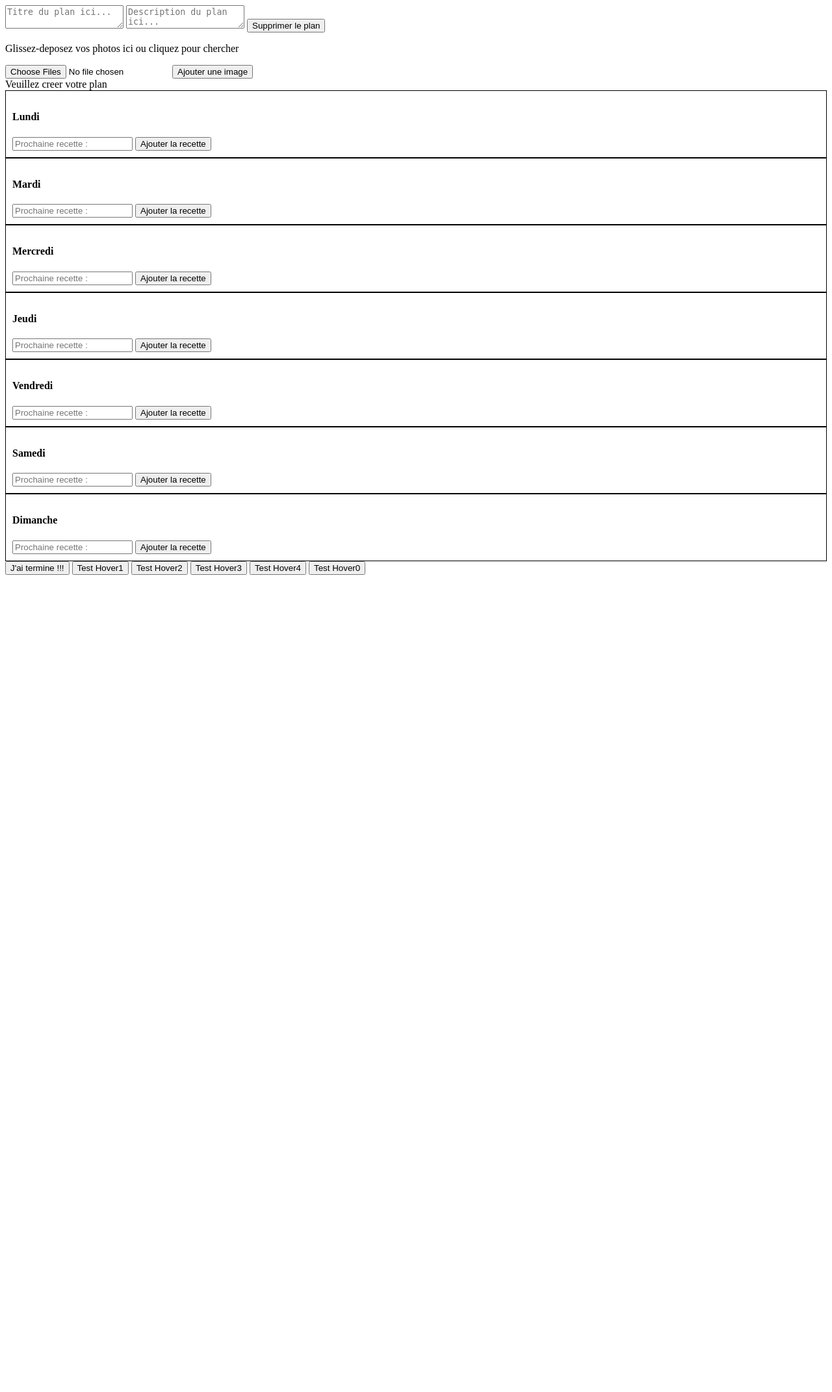
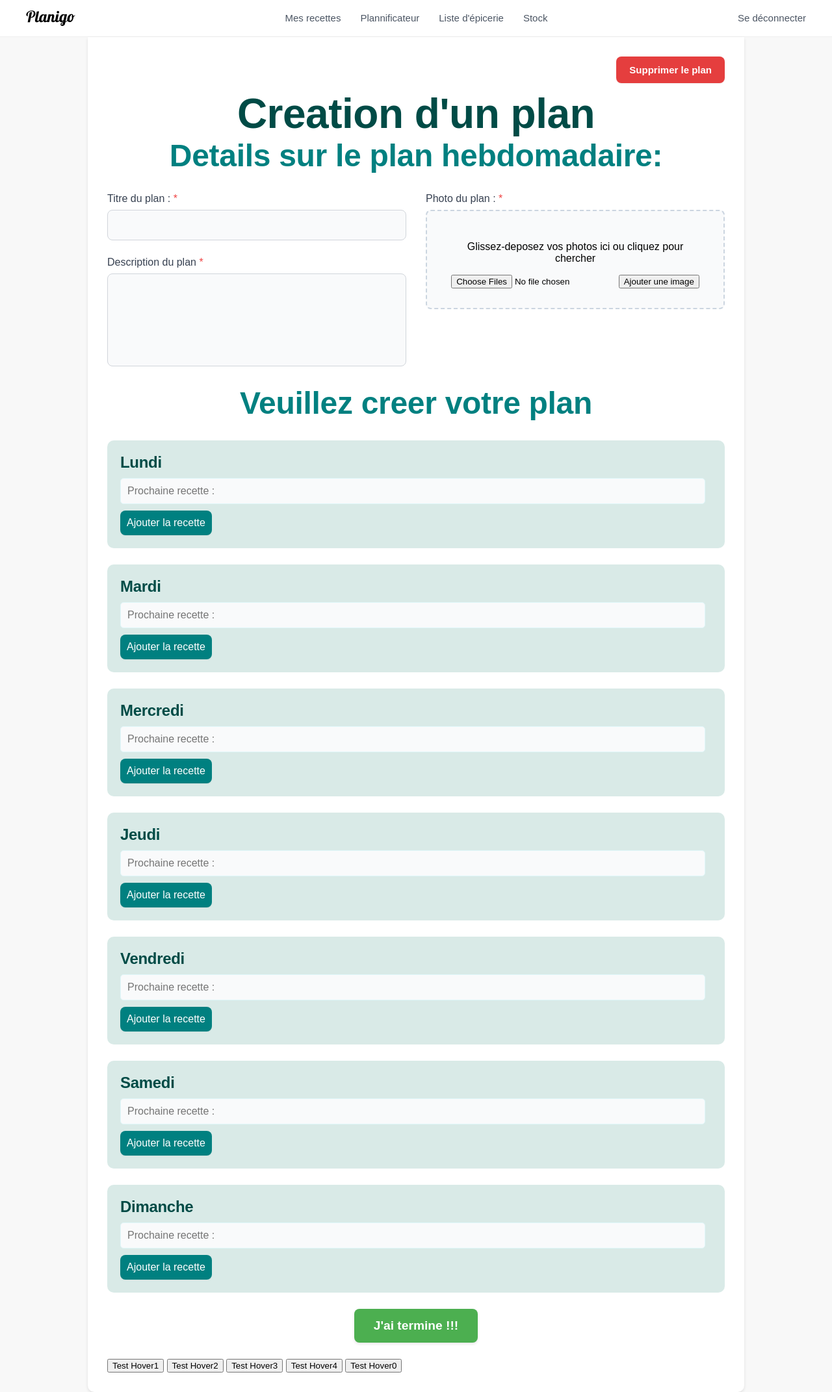
Before and after one commit to yan32323/H2025_TCH099_02_C1, a PHP site: page /creationPlan.html in a window 1280 px wide. Shown: the whole page at 65% size. Before the commit the page ends 885 px from the top, so only its background shows below. Run offline with PHP 8.4, Linux system fonts and the light colour scheme.

Commit message:
html css des instructions dans la creation de recette

```diff
--- a/assets/styles/styles-creation-recettes.css
+++ b/assets/styles/styles-creation-recettes.css
@@ -2,7 +2,7 @@
 body {
     margin: 0;
     font-family: sans-serif;
-    background-color: #fff;
+    background-color: #f8f8f8;
   }
 
   header {
@@ -77,9 +77,13 @@ body {
   .content-container {
       max-width: 950px;
       margin: 30px auto;
+      margin-top:0px;
+      margin-bottom:0px;
       padding: 30px;
-      border-radius: 10px;
-      background-color: transparent;
+      border-bottom-right-radius: 10px;
+      border-bottom-left-radius: 10px;
+      background-color: white;
+      box-shadow: 0 2px 4px rgba(0, 0, 0, 0.1);
   }
 
 
@@ -118,6 +117,16 @@ body {
     font-weight: bold;
     font-size:48px;
     letter-spacing: -0.3px;
+}
+
+h4{
+  color: #004B46;
+  text-align: left;
+  font-size: 1.5em;
+  margin-top: 0;
+  margin-bottom: 10px;
+  font-weight: bold;
+  letter-spacing: -0.3px;
 }
   .delete-recipe-button {
     display:flex;
@@ -453,28 +398,8 @@ body {
     padding: 10px;
     border: 1px solid #e0f7fa;
     border-radius: 5px;
-    background-color: white;
     font-size: 1em;
     box-sizing: border-box;
-  }
-
-  .remove-item-button {
-    background: none;
-    border: none;
-    color: #e53e3e;
-    font-size: 1.2em;
-    cursor: pointer;
-    padding: 5px;
-    border-radius: 5px;
-    display: flex;
-    align-items: center;
-    justify-content: center;
-    width: 25px;
-    height: 25px;
-  }
-
-  .remove-item-button:hover {
-    background-color: #f8bbd0;
   }
 
 
@@ -491,8 +416,20 @@ body {
     box-shadow: 0 1px 2px rgba(0, 0, 0, 0.05);
   }
 
+  .add-recipe-button{
+    background-color: #008080;
+    color: white;
+    border: none;
+    padding: 10px 10px;
+    border-radius: 8px;
+    cursor: pointer;
+    font-weight: 500;
+    font-size: 1em;
+    box-shadow: 0 1px 2px rgba(0, 0, 0, 0.05);
+  }
+
   .add-ingredient-button:hover,
-  .add-instruction-button:hover {
+  .add-instruction-button:hover, .add-recipe-button:hover {
     background-color: #006666;
   }
 
@@ -538,9 +475,137 @@ body {
     }
 }
 
+.groupe_ingredient {
+  display: grid;
+  grid-template-columns: 1fr 1fr 8fr 1fr;
+  align-content:space-around;
+  gap: 20px;
+  height: 3em;
+  margin-bottom: 10px;
+  padding: 10px;
+  border: 1px solid #d1d5db;
+  border-radius: 8px;
+  font-size: 1.1em;
+  box-sizing: border-box;
+  color: #4a5568;
+  background-color: #f9fafb;
+  align-content: center;
+  gap: 8px;
+  font-family: Arial, sans-serif;
+}
+
+.ingredients-section .selecteur1{
+  background-color: #f9fafb ;
+}
+.groupe_ingredient p .nom_ingredient {
+  /* flex: 8; Encore plus de place pour le nom */
+  text-align: center;
+}
+
+
+
+.groupe_ingredient input.zone_ingredient {
+  /* flex: 1; Réduction maximale du champ input */
+  background: none;
+  border: none;
+  text-align: right;
+
+}
+
+.groupe_ingredient input.zone_ingredient::placeholder {
+  font-family: Arial, sans-serif;
+  font-size: 1.1em;
+}
+
+.groupe_ingredient p .mesure_ingredient {
+  /* flex: 2; */
+  text-align: center;
+}
+
+.groupe_ingredient input .zone_ingredient:focus {
+  outline: none;
+  border-color: #999;
+  box-shadow: none;
+}
+
+.remove-item-button {
+  background: none;
+  border: none;
+  color: #e53e3e;
+  font-size: 1em;
+  cursor: pointer;
+  border-radius: 5px;
+  display: flex;
+  align-items: center;
+  justify-content: center;
+  /* flex: 0.5; /* Encore moins de place pour le bouton */
+  padding: 2px;
+}
+
+.remove-item-button:hover {
+  background-color: #f8bbd0;
+}
 
 @media (min-width: 601px) {
     .header-mobile {
         display: none;
     }
 }
+.difficulty-group fieldset {
+  border: 1px solid #cbd5e0; /* Light border for the fieldset */
+  padding: 10px; /* Add padding around the radio button options */
+  background-color: #f5faff; /* A light background color for the container */
+  border-radius: 10px; /* Give rounded corners to the container */
+  display: flex; /* Ensure fieldset behaves correctly with gap */
+  justify-content: space-around; /* Distribute space evenly between options */
+}
+
+.difficulty-group .difficulty-options {
+  display: flex; /* Arrange radio buttons and labels in a row */
+  gap: 20px; /* Increased gap value to create more space between options */
+  align-items: center; /* Vertically align radio buttons and labels */
+  width: 100%; /* Ensure options are spaced across the full width */
+  justify-content: space-between; /* Distribute space between items */
+  padding: 0 20px; /* Add some padding on the left and right */
+}
+
+.difficulty-group .difficulty-options label {
+  display: flex; /* Use flexbox to align items inside label */
+  align-items: center; /* Vertically align within the label */
+  font-weight: bold; /* Make the labels bold */
+  color: #2d3748; /* Darker color for labels */
+  cursor: pointer; /* Make labels clickable */
+  margin-bottom: 0;
+  text-align: center; /* Center the text within its space */
+
+}
+
+.difficulty-group .difficulty-options input[type="radio"] {
+  appearance: none; /* Remove default radio button styling */
+  -webkit-appearance: none; /* For Safari */
+  -moz-appearance: none; /* For Firefox */
+  width: 20px; /* Set the width of the custom radio button */
+  height: 20px; /* Set the height of the custom radio button */
+  border: 2px solid #94a3b8; /* Border for the radio button */
+  border-radius: 50%; /* Make it a circle */
+  margin-right: 0px; /* Spacing between radio button and label text */
+  cursor: pointer;
+  position: relative; /* For positioning the "checked" indicator */
+}
+
+.difficulty-group .difficulty-options input[type="radio"]:checked::before {
+  content: ''; /* Create a pseudo-element to act as the "check" */
+  position: absolute;
+  top: 50%;
+  left: 50%;
+  transform: translate(-50%, -50%); /* Center the "check" inside the radio button */
+  width: 12px; /* Size of the inner "check" circle */
+  height: 12px;
+  border-radius: 50%; /* Make the "check" a circle */
+  display: block; /* Make the "check" visible */
+}
+
+/* Optional: Hover effect for labels */
+.difficulty-options label:hover input[type="radio"] {
+  border-color: #64748b; /* Slightly darker border on hover */
+}
--- a/creationPlan.html
+++ b/creationPlan.html
@@ -5,29 +5,70 @@
     <meta name="viewport" content="width=device-width, initial-scale=1.0">
     <title>Document</title>
     <script src="./assets/js/creationPlan.js"></script>
+    <link rel="stylesheet" href="assets/styles/styles-creation-recettes.css" />
 </head>
 <body>
-    <main id="contenu-principal">
-        <form id="form-plan">
-          <textarea
-            id="titre-plan"
-            placeholder="Titre du plan ici..."
-            required
-          ></textarea>
-          <textarea
-            id="description-plan"
-            placeholder="Description du plan ici..."
-            required
-          ></textarea>
+  <header>
+    <div class="hautdepage">
+
+      <div class="logo">
+        <a href="/"> <img src="assets/image/logo.png" alt="Planigo Logo"></a>
+      </div>
+      <div class="nav-wrapper">
+        <nav>
+          <ul>
+            <li><a href="accueil-recette.html">Mes recettes</a></li>
+            <li><a href="#">Plannificateur</a></li>
+            <li><a href="#">Liste d'épicerie</a></li>
+            <li><a href="stockage.html">Stock</a></li>
+          </ul>
+        </nav>
+      </div>
+      <div class="logout-link">
+        <a href="index.html" class="nav-item" id="logoutButton"
+        >Se déconnecter</a>
+      </div>
+    </div>
+  </header>
+    <main class = "content-container" id="contenu-principal">
+        <form class = "recipe-form" id="form-plan">
+
           <button
             id="btn-suppression-plan"
             type="submit"
-            class="send-button"
+            class="send-button delete-recipe-button"
           >
             Supprimer le plan
           </button>
-          <div id="zone-images"></div>
-          <div id="nouvelles-images-recette"><p>Glissez-deposez vos photos ici ou cliquez pour chercher</p>
+          <div class = titre>
+            <h1>Creation d'un plan</h1>
+            <h2>Details sur le plan hebdomadaire:</h2>
+          </div>
+
+          <div class="form-columns">
+            <div class="left-column">
+              <div class="form-group">
+                <label for="titre-recette">Titre du plan : <span class="required">*</span></label>
+          <input
+            type="text"
+            id="titre-plan"
+            required
+          ></input>
+        </div>
+        <div class="form-group">
+          <label for="description-recette">Description du plan <span class="required">*</span></label>
+          <textarea
+            id="description-plan"
+            required
+          ></textarea>
+        </div>
+        </div>
+
+        <div class="right-column ">
+          <div id="zone-images" class = "form-group file-upload-group">
+            <label for="prochaine-image">Photo du plan : <span class="required">*</span></label>
+          <div class = "file-upload-box" id="nouvelles-images-recette" >
+            <p>Glissez-deposez vos photos ici ou cliquez pour chercher</p>
             <input
               type="file"
               class="image-recette"
@@ -44,119 +85,155 @@
           >
             Ajouter une image
           </button>
+          </div>
+          </div>
         </div>
         </div>
-          <label for="message">Veuillez creer votre plan</label>
-          <div id="zone-recettes-lundi" style=" border: 1px solid black; padding: 10px;">
+
+
+         <label class= "titre-plan" for="message"><h2>Veuillez creer votre plan</h2></label>
+         <div class="plan-container">
+          <div class= "ingredients-section" id="zone-recettes-lundi">
             <h4>Lundi</h4>
             <div id="affichage-recettes-lundi"></div>
+            <div class="ingredient-item">
+              <div class="ingredient-input">
+
             <input id="prochaine-recette-lundi" type="text" placeholder="Prochaine recette : " class="selecteur1" list="liste-recette-lundi"/>
             <datalist id="liste-recette-lundi">
             </datalist>
+            </div>
+            </div>
           <button
             id="btn-creation-plan-recette-lundi"
             type="submit"
-            class="send-button"
+            class="send-button add-recipe-button"
           >
             Ajouter la recette
           </button>
           </div>
 
-        </div>
 
-        <div id="zone-recettes-mardi" style=" border: 1px solid black; padding: 10px;">
+
+        <div class= "ingredients-section" id="zone-recettes-mardi">
           <h4>Mardi</h4>
           <div id="affichage-recettes-mardi"></div>
+          <div class="ingredient-item">
+            <div class="ingredient-input">
           <input id="prochaine-recette-mardi" type="text" placeholder="Prochaine recette : " class="selecteur1" list="liste-recette-mardi"/>
           <datalist id="liste-recette-mardi">
           </datalist>
+        </div>
+      </div>
         <button
           id="btn-creation-plan-recette-mardi"
           type="submit"
-          class="send-button"
+          class="send-button add-recipe-button"
         >
           Ajouter la recette
         </button>
         </div>
 
-        <div id="zone-recettes-mercredi" style=" border: 1px solid black; padding: 10px;">
+        <div class= "ingredients-section" id="zone-recettes-mercredi">
           <h4>Mercredi</h4>
           <div id="affichage-recettes-mercredi"></div>
+          <div class="ingredient-item">
+            <div class="ingredient-input">
           <input id="prochaine-recette-mercredi" type="text" placeholder="Prochaine recette : " class="selecteur1" list="liste-recette-mercredi"/>
           <datalist id="liste-recette-mercredi">
           </datalist>
+        </div>
+      </div>
         <button
           id="btn-creation-plan-recette-mercredi"
           type="submit"
-          class="send-button"
+          class="send-button add-recipe-button"
         >
           Ajouter la recette
         </button>
         </div>
 
-        <div id="zone-recettes-jeudi" style=" border: 1px solid black; padding: 10px;">
+        <div class= "ingredients-section" id="zone-recettes-jeudi">
           <h4>Jeudi</h4>
           <div id="affichage-recettes-jeudi"></div>
+          <div class="ingredient-item">
+            <div class="ingredient-input">
           <input id="prochaine-recette-jeudi" type="text" placeholder="Prochaine recette : " class="selecteur1" list="liste-recette-jeudi"/>
           <datalist id="liste-recette-jeudi">
           </datalist>
+        </div>
+      </div>
         <button
           id="btn-creation-plan-recette-jeudi"
           type="submit"
-          class="send-button"
+          class="send-button add-recipe-button"
         >
           Ajouter la recette
         </button>
         </div>
 
-        <div id="zone-recettes-vendredi" style=" border: 1px solid black; padding: 10px;">
+        <div class= "ingredients-section" id="zone-recettes-vendredi">
           <h4>Vendredi</h4>
           <div id="affichage-recettes-vendredi"></div>
+          <div class="ingredient-item">
+            <div class="ingredient-input">
           <input id="prochaine-recette-vendredi" type="text" placeholder="Prochaine recette : " class="selecteur1" list="liste-recette-vendredi"/>
           <datalist id="liste-recette-vendredi">
           </datalist>
+        </div>
+      </div>
         <button
           id="btn-creation-plan-recette-vendredi"
           type="submit"
-          class="send-button"
+          class="send-button add-recipe-button"
         >
           Ajouter la recette
         </button>
         </div>
 
-        <div id="zone-recettes-samedi" style=" border: 1px solid black; padding: 10px;">
+        <div class= "ingredients-section" id="zone-recettes-samedi">
           <h4>Samedi</h4>
           <div id="affichage-recettes-samedi"></div>
+          <div class="ingredient-item">
+            <div class="ingredient-input">
           <input id="prochaine-recette-samedi" type="text" placeholder="Prochaine recette : " class="selecteur1" list="liste-recette-samedi"/>
           <datalist id="liste-recette-samedi">
           </datalist>
+        </div>
+      </div>
         <button
           id="btn-creation-plan-recette-samedi"
           type="submit"
-          class="send-button"
+          class="send-button add-recipe-button"
         >
           Ajouter la recette
         </button>
         </div>
 
-        <div id="zone-recettes-dimanche" style=" border: 1px solid black; padding: 10px;">
+        <div class= "ingredients-section" id="zone-recettes-dimanche">
           <h4>Dimanche</h4>
           <div id="affichage-recettes-dimanche"></div>
+          <div class="ingredient-item">
+            <div class="ingredient-input">
           <input id="prochaine-recette-dimanche" type="text" placeholder="Prochaine recette : " class="selecteur1" list="liste-recette-dimanche"/>
           <datalist id="liste-recette-dimanche">
           </datalist>
+        </div>
+      </div>
         <button
           id="btn-creation-plan-recette-dimanche"
           type="submit"
-          class="send-button"
+          class="send-button add-recipe-button"
         >
           Ajouter la recette
         </button>
         </div>
-
-          <button id="btn-envoi-plan" type="submit" class="send-button">
+      </div>
+      <div class=" form-group save-button-group">
+          <button id="btn-envoi-plan" type="submit" class="send-button save-recipe-button">
             J'ai termine !!!
           </button>
+          </div>
           <button id="test-hover1" type="submit" class="send-button">
             Test Hover1
           </button>
```
Also changed, not shown: other parts of assets/styles/styles-creation-recettes.css (+3 -72 lines), assets/js/creationRecettes.js (+6 -6 lines), assets/styles/style-popup-recettes.css (added, +239 -0 lines), creationRecettes.html (+5 -10 lines), popup-description-recette.html (added, +44 -0 lines), assets/image/image_tmp_recette.png (added).
